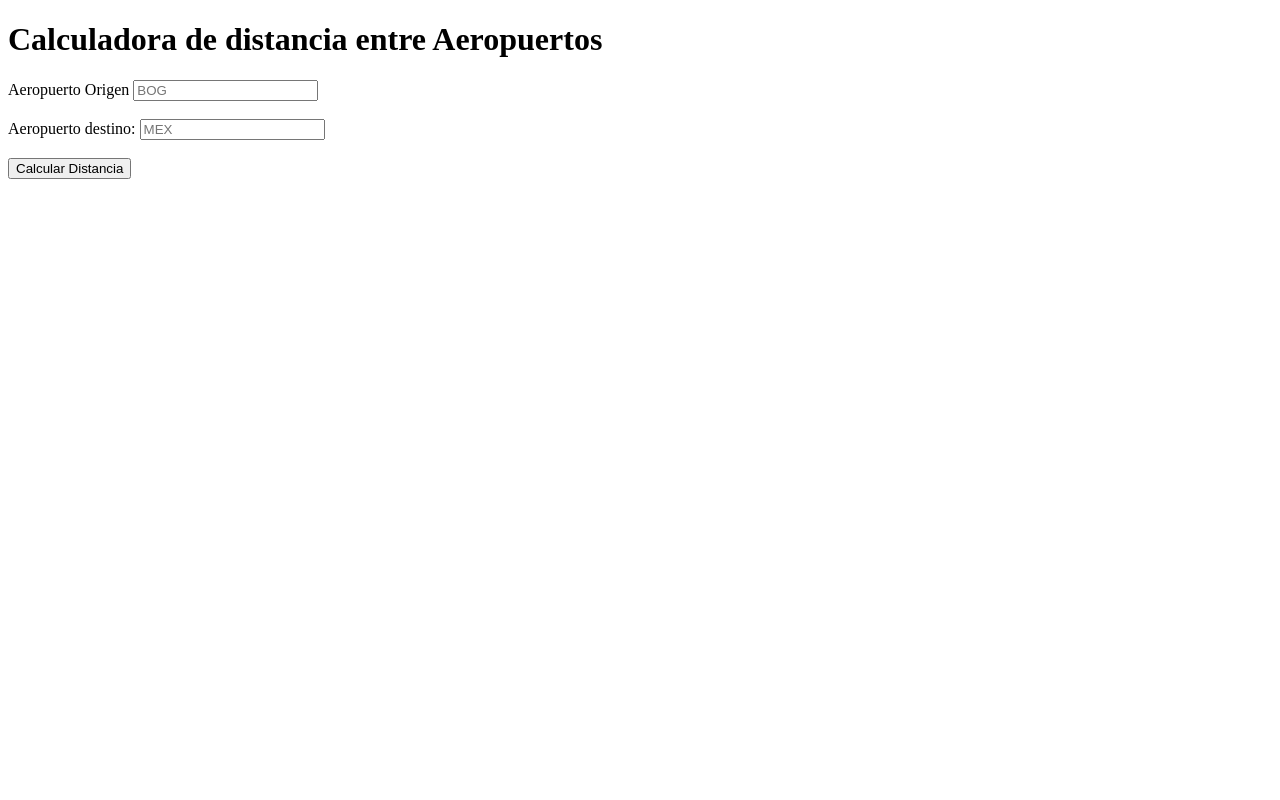
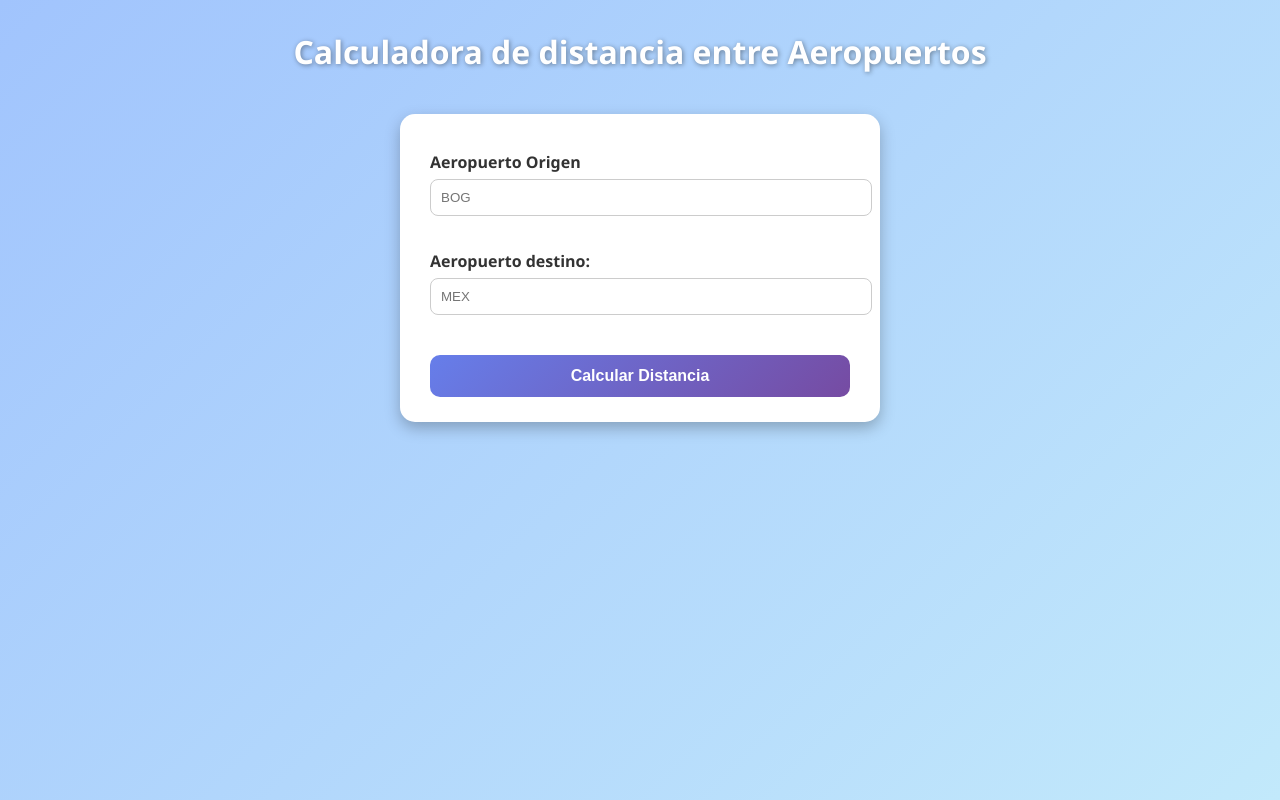
Before and after one commit to mayravargasbecerra13/APP_DJANGO_API, a Django app: page / in a window 1280 px wide. Run offline with Django 5.2, Linux system fonts and the light colour scheme.

Commit message:
Agregue css a mi projecto

```diff
--- a/airport_distance_project/airports/Templates/airport_distance.html
+++ b/airport_distance_project/airports/Templates/airport_distance.html
@@ -5,6 +5,134 @@
     <meta http-equiv="X-UA-Compatible" content="IE=edge">
     <meta name="viewport" content="width=device-width, initial-scale=1.0">
     <title>Calculadora de Distancia entre Aeropuertos</title>
+<style>
+    body {
+        font-family: "Segoe UI", Tahoma, Geneva, Verdana, sans-serif;
+        background: linear-gradient(135deg, #a1c4fd, #c2e9fb);
+        margin: 0;
+        padding: 0;
+        display: flex;
+        flex-direction: column;
+        align-items: center;
+        min-height: 100vh;
+    }
+
+    h1 {
+        margin-top: 30px;
+        color: #fff;
+        text-shadow: 1px 1px 5px rgba(0,0,0,0.4);
+    }
+
+    .Container-form {
+        background: #fff;
+        padding: 25px 30px;
+        margin-top: 20px;
+        border-radius: 15px;
+        box-shadow: 0 6px 15px rgba(0,0,0,0.25);
+        width: 100%;
+        max-width: 420px;
+        transition: transform 0.3s ease;
+    }
+
+    .Container-form:hover {
+        transform: scale(1.02);
+    }
+
+    label {
+        display: block;
+        font-weight: bold;
+        margin-top: 12px;
+        color: #333;
+    }
+
+    input[type="text"] {
+        width: 100%;
+        padding: 10px;
+        margin-top: 6px;
+        border: 1px solid #ccc;
+        border-radius: 8px;
+        outline: none;
+        transition: 0.3s;
+    }
+
+    input[type="text"]:focus {
+        border-color: #66a6ff;
+        box-shadow: 0 0 6px rgba(102,166,255,0.6);
+    }
+
+    button {
+        margin-top: 18px;
+        width: 100%;
+        padding: 12px;
+        background: linear-gradient(135deg, #667eea, #764ba2);
+        color: #fff;
+        font-size: 16px;
+        font-weight: bold;
+        border: none;
+        border-radius: 10px;
+        cursor: pointer;
+        transition: all 0.3s ease;
+    }
+
+    button:hover {
+        background: linear-gradient(135deg, #5a67d8, #6b46c1);
+        transform: scale(1.05);
+    }
+
+    #resultados {
+        background: #fff;
+        margin-top: 25px;
+        padding: 20px;
+        border-radius: 15px;
+        box-shadow: 0 6px 15px rgba(0,0,0,0.25);
+        max-width: 420px;
+        width: 100%;
+        animation: fadeIn 0.6s ease-in-out;
+    }
+
+    #resultados h2 {
+        color: #333;
+        margin-bottom: 15px;
+        text-align: center;
+    }
+
+    /* Cada bloque de resultados */
+    .resultado-box {
+        background: #f7faff;
+        padding: 12px 15px;
+        margin-bottom: 12px;
+        border-radius: 10px;
+        border-left: 5px solid #667eea;
+        box-shadow: 0 2px 8px rgba(0,0,0,0.1);
+        transition: transform 0.3s ease;
+    }
+
+    .resultado-box:hover {
+        transform: translateY(-3px);
+    }
+
+    .resultado-box strong {
+        color: #333;
+    }
+
+    #error {
+        margin-top: 20px;
+        padding: 14px;
+        background: #ffe0e0;
+        color: #a94442;
+        border: 1px solid #a94442;
+        border-radius: 10px;
+        max-width: 420px;
+        text-align: center;
+        animation: fadeIn 0.5s ease-in-out;
+    }
+
+    /* Animación */
+    @keyframes fadeIn {
+        from { opacity: 0; transform: translateY(10px); }
+        to { opacity: 1; transform: translateY(0); }
+    }
+</style>
 </head>
 <body>
     <h1 class="text-title">Calculadora de distancia entre Aeropuertos</h1>
@@ -39,13 +167,12 @@
     </div>
 
     <div id="resultados" style="display: none;">
-        <h2>Resultados</h2>
-        <p><strong>Origen:</strong><span id="origen"></span></p>
-        <p><strong>Destino:</strong><span id="destino"></span></p>
-        <p><strong>Distancia:</strong><span id="distancia"></span>km</p>
-        <p><strong>Distancia Náutica</strong><span id="distancia_nm">NM </span></p>
-    </div>
-
+    <h2>Resultados</h2>
+    <div class="resultado-box"><strong>Origen:</strong> <span id="origen"></span></div>
+    <div class="resultado-box"><strong>Destino:</strong> <span id="destino"></span></div>
+    <div class="resultado-box"><strong>Distancia:</strong> <span id="distancia"></span> km</div>
+    <div class="resultado-box"><strong>Distancia Náutica:</strong> <span id="distancia_nm"></span> NM</div>
+</div>
     <div id="error" style="display: none; color:red;" ></div>
 
     <script>
```
